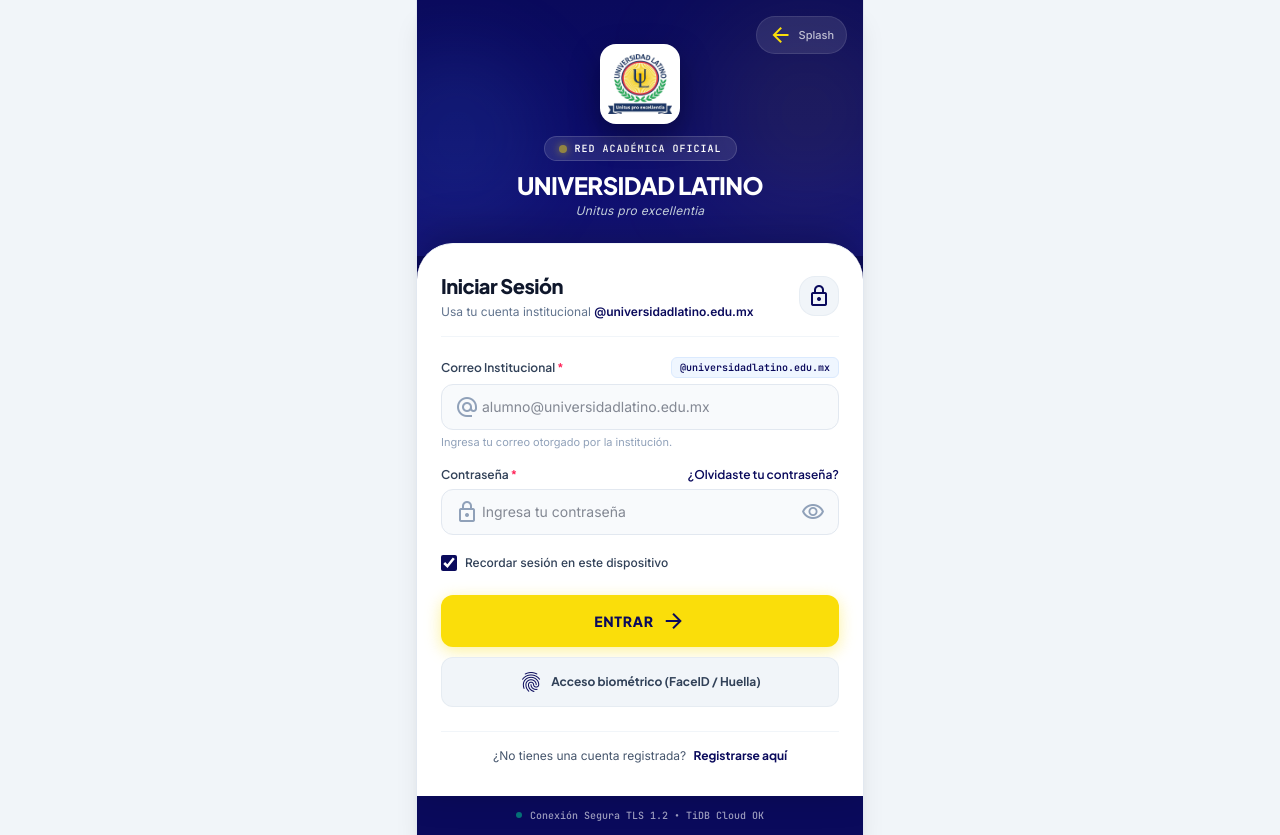
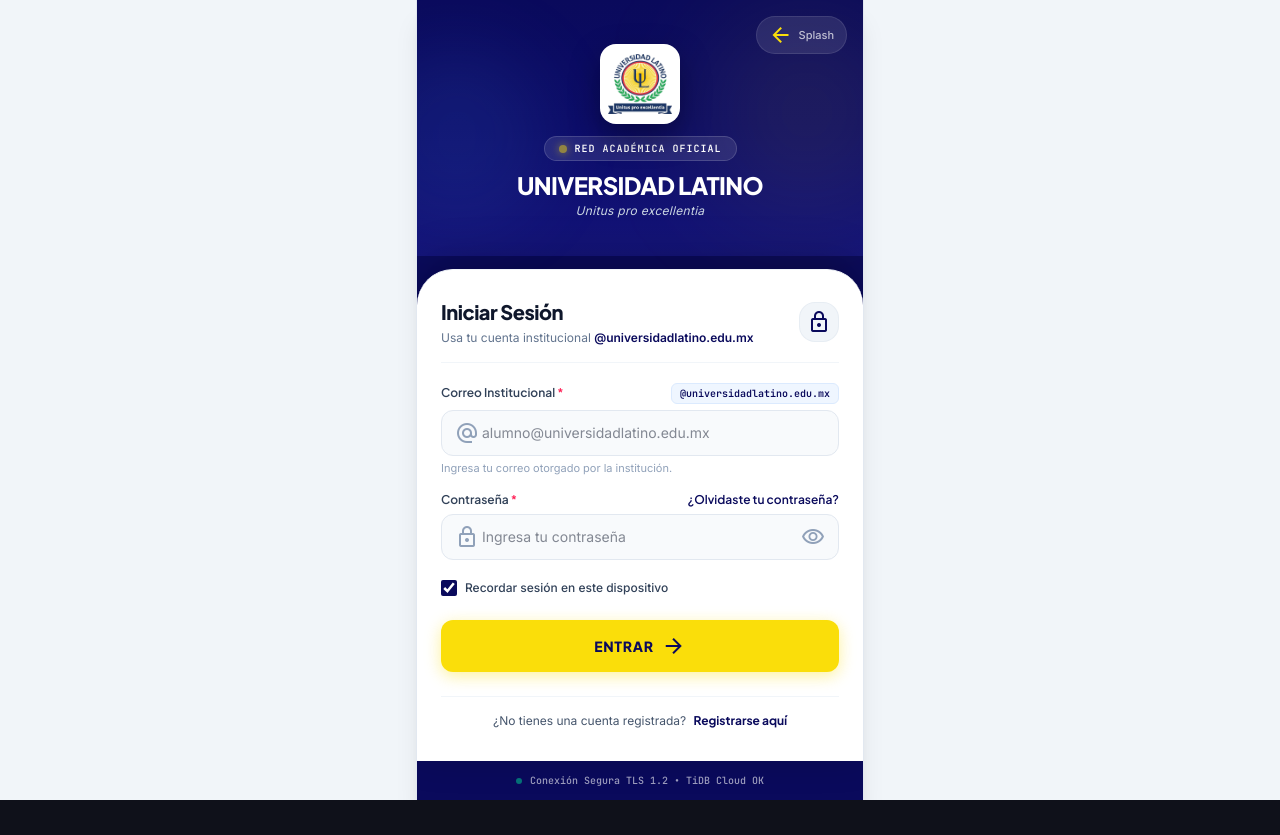
Before and after one commit to yenricyber/CampusApp, a React (Vite) app: page / in a window 1280 px wide. After the commit the page ends 800 px from the top, so only its background shows below. Built offline with nearby package versions, Linux system fonts and the light colour scheme; no server answers.

Commit message:
Remove biometric access button

```diff
--- a/src/components/screens/LoginScreen.tsx
+++ b/src/components/screens/LoginScreen.tsx
@@ -120,16 +120,6 @@
       return;
     }
     onShowToast(`Se ha enviado un enlace de recuperación seguro a ${correoInstitucional}`);
-  };
-
-  const handleBiometric = () => {
-    const emailValidation = validateInstitutionalEmail(correoInstitucional);
-    if (emailValidation) {
-      setEmailError(emailValidation);
-      onShowToast('Por favor, utiliza tu correo institucional válido para el acceso biométrico.');
-      return;
-    }
-    onShowToast('Autenticación biométrica no disponible por ahora.');
   };
 
   const isEmailValid =
@@ -365,17 +355,6 @@
                 </span>
               </button>
 
-              {/* Botón Secundario: Acceso Biométrico */}
-              <button
-                type="button"
-                onClick={handleBiometric}
-                className="w-full bg-slate-100 hover:bg-slate-200/80 active:scale-[0.99] text-slate-700 border border-slate-200/70 text-xs font-headline font-bold py-3 rounded-xl flex items-center justify-center gap-2 transition cursor-pointer"
-              >
-                <span className="material-symbols-outlined text-[19px] text-[#0A0A5C]">
-                  fingerprint
-                </span>
-                <span>Acceso biométrico (FaceID / Huella)</span>
-              </button>
             </div>
           </form>
 
```
